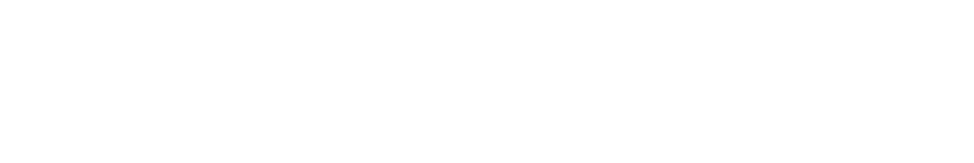
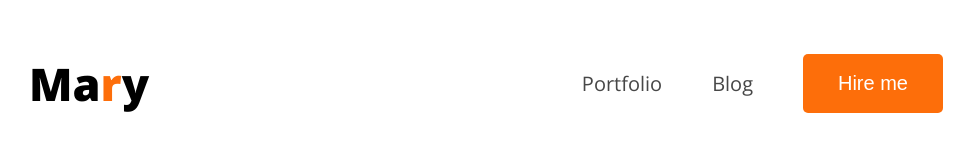
Before and after one commit to Sushanta-Deb/portfolio-resources-website, a plain HTML site: page index.html in a window 1280 px wide. Shown: the whole page, without its empty margins (129-1103 px from the left). Drawn offline with nearby package versions, Linux system fonts and the light colour scheme.

Commit message:
nav section added

```diff
--- a/index.html
+++ b/index.html
@@ -4,9 +4,27 @@
     <meta charset="UTF-8">
     <meta name="viewport" content="width=device-width, initial-scale=1.0">
     <title>portfolio website</title>
-    <link rel="stylesheet" href="style/style.css">
+    <link rel="preconnect" href="https://fonts.googleapis.com">
+    <link rel="preconnect" href="https://fonts.gstatic.com" crossorigin>
+    <link href="https://fonts.googleapis.com/css2?family=Open+Sans:ital,wght@0,300..800;1,300..800&display=swap" rel="stylesheet">
+        <link rel="stylesheet" href="style/style.css">
 </head>
-<body>
+<body class="open-sans-allweight">
+    <header>
+        <nav>
+            <h3 class="nav-title">Ma<span class="text-primary">r</span>y</h3>
+            <ul>
+                <li><a class="dark-2" href="">Portfolio</a></li>
+                <li><a class="dark-2" href="">Blog</a></li>
+                <li><a href=""><button class="btn-primary">Hire me</button></a></li>
+            </ul>
+        </nav>
+    </header>
+    <main>
 
+    </main>
+    <footer>
+
+    </footer>
 </body>
 </html>
--- a/style/style.css
+++ b/style/style.css
@@ -0,0 +1,46 @@
+
+.open-sans-allweight {
+  font-family: "Open Sans", sans-serif;
+  font-optical-sizing: auto;
+  font-style: normal;
+  font-variation-settings:
+    "wdth" 100;
+}
+.nav-title{
+    font-size: 45px;
+    font-weight: 800;
+}
+nav ul{
+    display: flex;
+    align-items: center;
+}
+nav ul li{
+    list-style: none;
+    margin-right:50px;
+}
+nav li a{
+    text-decoration: none;
+    font-size: 20px;
+}
+nav{
+    display: flex;
+    justify-content: space-between;
+    align-items: center;
+    margin: 0px 150px;
+}
+/* shared style */
+.dark-2{
+    color: #474747;
+}
+.text-primary{
+    color: #FD6E0A;
+}
+.btn-primary{
+    background-color: #FD6E0A;
+    font-size: 20px;
+    font-size: 700;
+    padding: 18px 35px;
+    border-radius: 5px;
+    border: none;
+    color: white;
+}
```
